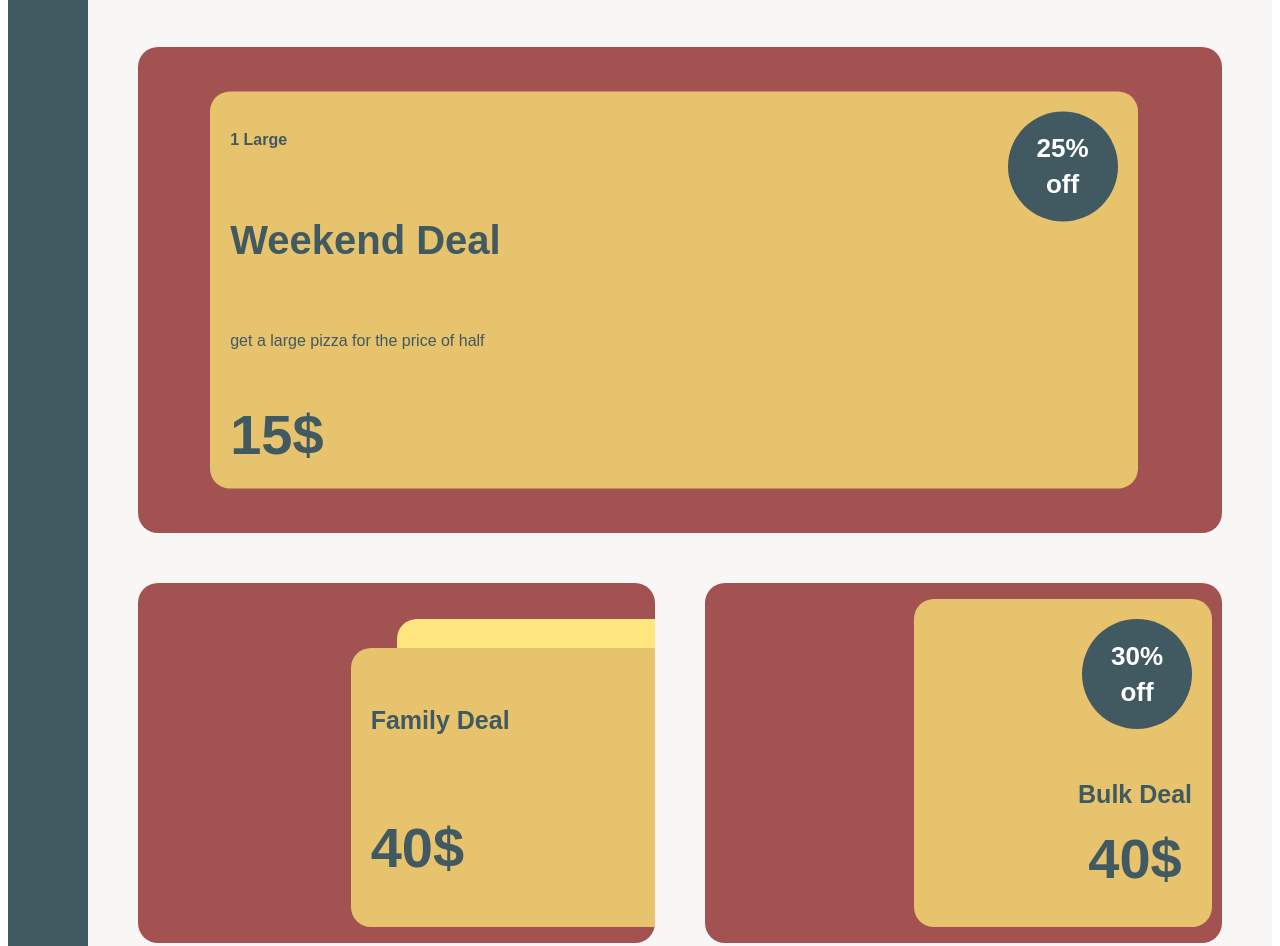
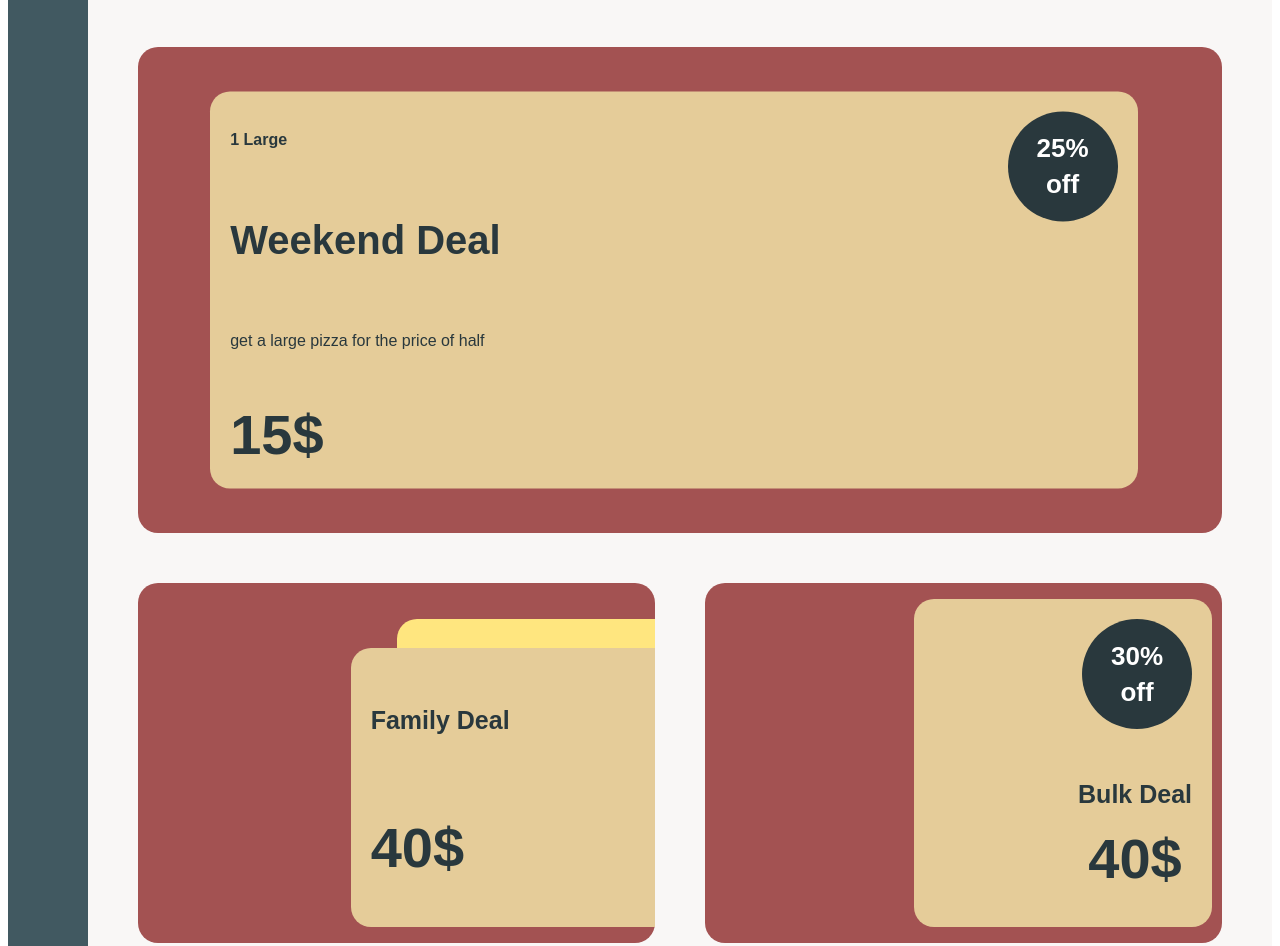
Before and after one commit to RezaRadfarDeveloper/restaurant, a website built with webpack: page index.html in a window 1280 px wide. Shown: the part 3081-4027 px from the top of the page. Built offline with nearby package versions, Linux system fonts and the light colour scheme.

Commit message:
imporoves color contrast lighthouse

```diff
--- a/sass/_base.scss
+++ b/sass/_base.scss
@@ -1,10 +1,11 @@
 // COLORS
 $color-primary: #415961;
 $color-primary-dark-1: #0f2d3a;
+$color-front-deal: #29383d;
 
 $color-primary-dark: #e6c36c;
 $color-primary-light: #ffe67f;
-
+$color-back-deal: #e5cc99;
 $color-secondary: #040404;
 $color-secondary-dark: #1c1c1c;
 $color-grey-light-1: #f9f7f6;
--- a/sass/_deals.scss
+++ b/sass/_deals.scss
@@ -8,7 +8,7 @@
   grid-template-rows: min-content;
   grid-gap: 5rem;
   padding: 5rem;
-  color: $color-primary;
+  color: $color-front-deal;
   @media only screen and (max-width: $bp-large) {
     grid-row: 5/6;
   }
@@ -58,7 +58,7 @@
       left: 5%;
       top: 50%;
       transform: translateY(-50%);
-      background-color: $color-primary-dark;
+      background-color: $color-back-deal;
       border-radius: 2rem;
     }
   }
@@ -75,7 +75,7 @@
       margin-right: 1rem;
       padding: 2rem;
       border-radius: 2rem;
-      background-color: $color-primary-dark;
+      background-color: $color-back-deal;
       right: 0;
       top: 50%;
       transform: translateY(-50%);
@@ -147,7 +147,7 @@
     &--content {
       width: 110%;
       height: 90%;
-      background-color: $color-primary-dark;
+      background-color: $color-back-deal;
       border-top-left-radius: 2rem;
       border-bottom-left-radius: 2rem;
       padding: 1rem 0 1rem 2rem;
```
Also changed, not shown: css/style.css, dist/img/style.css, dist/main.css.
